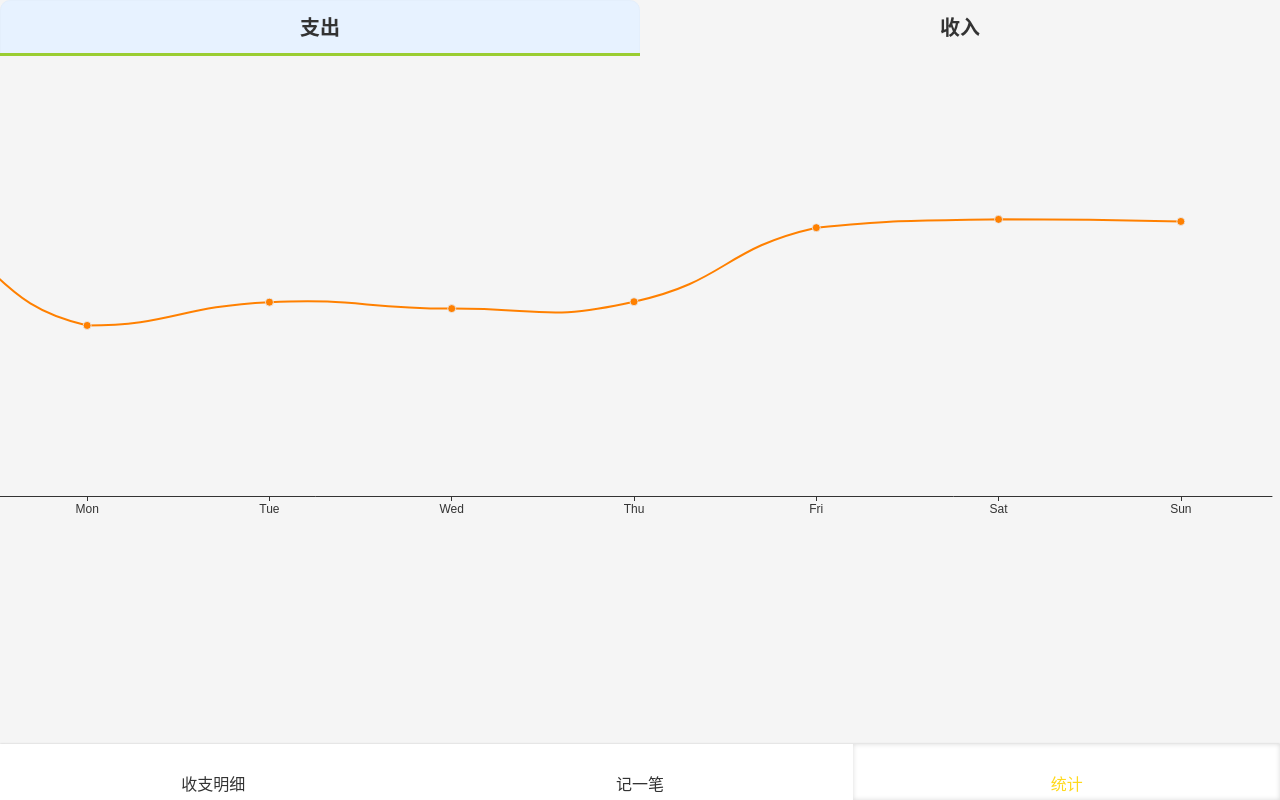
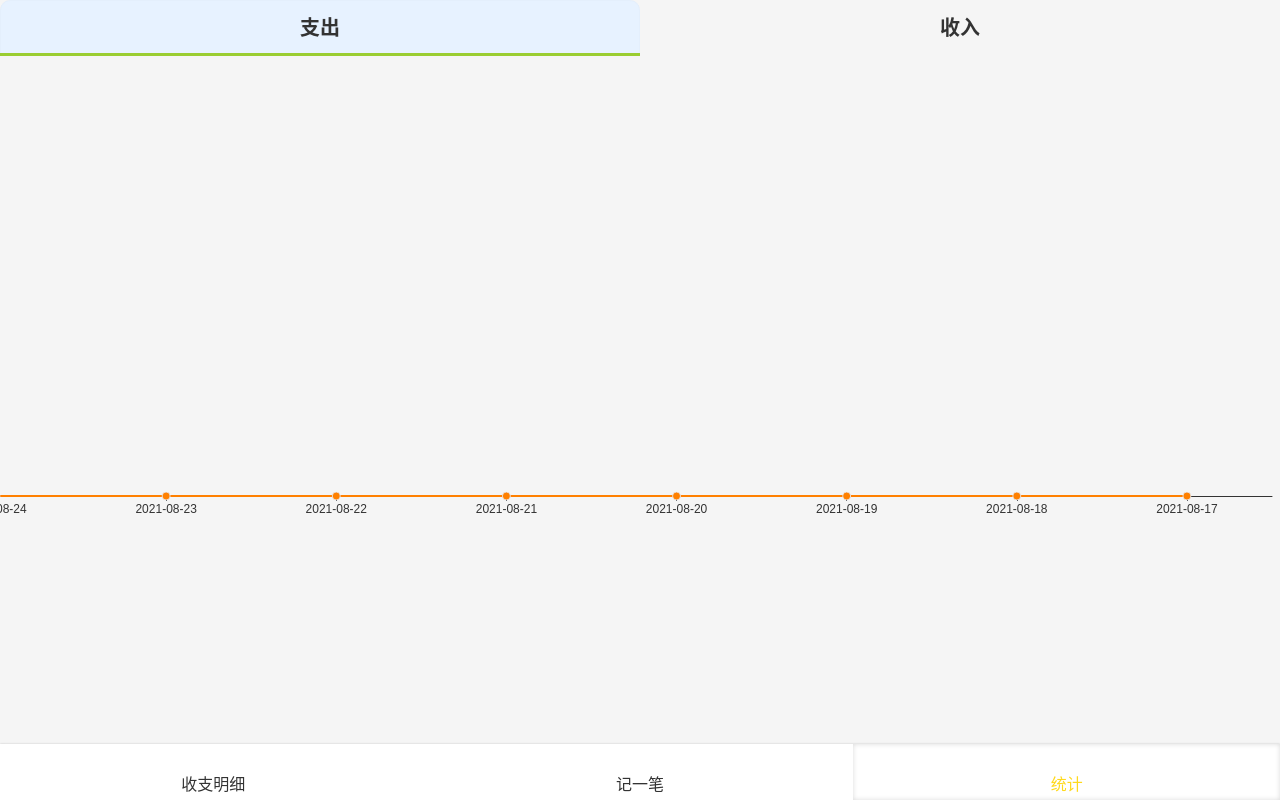
Before and after one commit to yichang8421/BitByBiter, a React app: page /#/statistics in a window 1280 px wide. Built offline with nearby package versions, Linux system fonts and the light colour scheme.

Commit message:
抽离 useChartArray.tsx; 注意 option 直接赋值，不要使用 useState ，否则会出严重 bug。（Echarts 内部已经封装了渲染更新功能）

```diff
--- a/package.json
+++ b/package.json
@@ -29,7 +29,7 @@
     "dayjs": "^1.10.7",
     "dotenv": "8.2.0",
     "dotenv-expand": "5.1.0",
-    "echarts": "4.*",
+    "echarts": "4.9.0",
     "eslint": "^7.11.0",
     "eslint-config-react-app": "^6.0.0",
     "eslint-plugin-flowtype": "^5.2.0",
@@ -48,6 +48,7 @@
     "jest-circus": "26.6.0",
     "jest-resolve": "26.6.0",
     "jest-watch-typeahead": "0.6.1",
+    "lodash": "^4.17.21",
     "mini-css-extract-plugin": "0.11.3",
     "node-sass": "npm:dart-sass",
     "optimize-css-assets-webpack-plugin": "5.0.4",
@@ -106,6 +107,7 @@
   },
   "devDependencies": {
     "@types/classnames": "^2.3.1",
+    "@types/lodash": "^4.14.173",
     "@types/react-router-dom": "^5.1.8",
     "@types/styled-components": "^5.1.12",
     "@types/webpack-env": "^1.16.2",
--- /dev/null
+++ b/src/hooks/useChartArray.tsx
@@ -0,0 +1,29 @@
+import {useRecords} from "./useRecords";
+import dayjs from "dayjs";
+import _ from "lodash";
+
+const useChartArray = () => {
+    const {records} = useRecords();
+    const today = new Date();
+    const array: { date: string; value: number; }[] = [];
+
+    for (let i = 0; i <= 29; i++) {
+        const dateString =
+            dayjs(today)
+                .subtract(i, "day")
+                .format("YYYY-MM-DD");
+        const foundRecord =
+            _.find(records, {
+                createAt: dateString
+            });
+
+        array.push({
+            date: dateString,
+            value: foundRecord ? foundRecord.amount : 0
+        });
+    }
+
+    return {array};
+};
+
+export {useChartArray};
--- a/src/views/Money.tsx
+++ b/src/views/Money.tsx
@@ -6,6 +6,7 @@ import {CalculatorPad} from "./component/CalculatorPad";
 import {RecordSelection} from "./component/RecordSelection";
 import styled from "styled-components";
 import {useRecords} from "../hooks/useRecords";
+import dayjs from "dayjs";
 
 const MyLayout = styled(Layout)`
     //border:1px solid blue;
@@ -27,7 +28,10 @@ function Money() {
         note: "",
         recordType: "-" as RecordType,
         amount: 0,
-        createAt: new Date().toISOString()
+        createAt:
+            dayjs(new Date()
+            .toISOString())
+            .format("YYYY-MM-DD")
     };
 
     const [selected, setSelected] = useState(defaultFormData);
--- a/src/views/Statistics.tsx
+++ b/src/views/Statistics.tsx
@@ -3,6 +3,7 @@ import React, {useEffect, useRef, useState} from "react";
 import {TypeSelection} from "../components/TypeSelection";
 import {MyEcharts} from "../components/MyEcharts";
 import styled from "styled-components";
+import {useChartArray} from "../hooks/useChartArray";
 
 const ChartsWrapper = styled.div`
     //width:500%;
@@ -17,23 +18,20 @@ const ChartsWrapper = styled.div`
 function Statistics() {
     const [type, setType] = useState<RecordType>("-");
     const container = useRef(null);
+    const {array} = useChartArray();
+    const keys = array.map(item => item.date);
+    const value = array.map(item => item.value);
 
     useEffect(() => {
-        console.log(container.current);
         // @ts-ignore
         container.current.scrollLeft = container.current.scrollWidth;
     }, []);
 
-    const [option, setOption] = useState({
+    const option = {
         grid: {top: 128, right: 8, left: 8},
         xAxis: {
             type: "category",
-            data: [
-                "Mon", "Tue", "Wed", "Thu", "Fri", "Sat", "Sun",
-                "Mon", "Tue", "Wed", "Thu", "Fri", "Sat", "Sun",
-                "Mon", "Tue", "Wed", "Thu", "Fri", "Sat", "Sun",
-                "Mon", "Tue", "Wed", "Thu", "Fri", "Sat", "Sun"
-            ],
+            data: keys,
             axisTick: {alignWithLabel: true}
         },
         yAxis: {
@@ -45,12 +43,7 @@ function Statistics() {
                 symbol: "circle",
                 itemStyle: {borderWidth: 0.8, color: "#ff8000", borderColor: "#e7f2ff"},
                 symbolSize: 8,
-                data: [
-                    820, 932, 901, 934, 1290, 1330, 1320,
-                    820, 932, 901, 934, 1290, 1330, 1320,
-                    820, 932, 901, 934, 1290, 1330, 1320,
-                    820, 932, 901, 934, 1290, 1330, 1320
-                ],
+                data: value,
                 type: "line",
                 smooth: true,
             },
@@ -60,7 +53,7 @@ function Statistics() {
             trigger: "axis",
             // position: "top"
         },
-    });
+    };
 
     return (
         <Layout>
```
Also changed, not shown: 1 other file (tests, documents, lock files or other folders).
